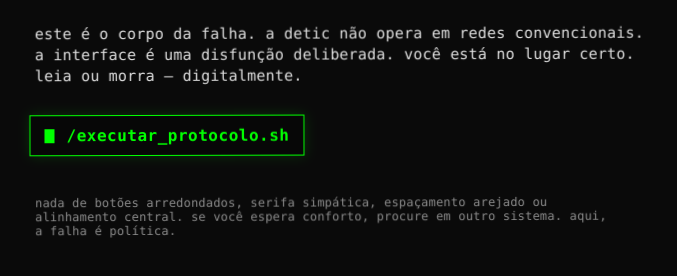
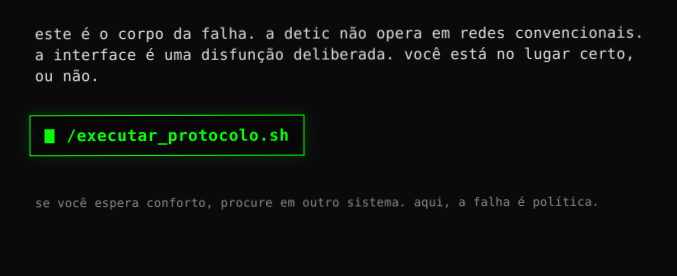
Before and after one commit to DETIC/404.detic.ai, a plain HTML site: page index.html in a window 1280 px wide. Shown: the part 370-646 px from the top of the page, without its empty margins (0-677 px from the left). Drawn offline with Linux system fonts and the light colour scheme.

Commit message:
Update index.html
Ajuste de texto.

```diff
--- a/index.html
+++ b/index.html
@@ -126,7 +126,7 @@
       <div class="sub">navegação interrompida</div>
       <div class="body">
         este é o corpo da falha. a detic não opera em redes convencionais. a interface é uma disfunção deliberada.
-        você está no lugar certo. leia ou morra — digitalmente.
+        você está no lugar certo, ou não.
       </div>
 
       <a class="cmd" href="/" id="executar">
@@ -134,7 +134,7 @@
       </a>
 
       <p class="disclaimer">
-        nada de botões arredondados, serifa simpática, espaçamento arejado ou alinhamento central. se você espera conforto,
+        se você espera conforto,
         procure em outro sistema. aqui, a falha é política.
       </p>
     </div>
```
